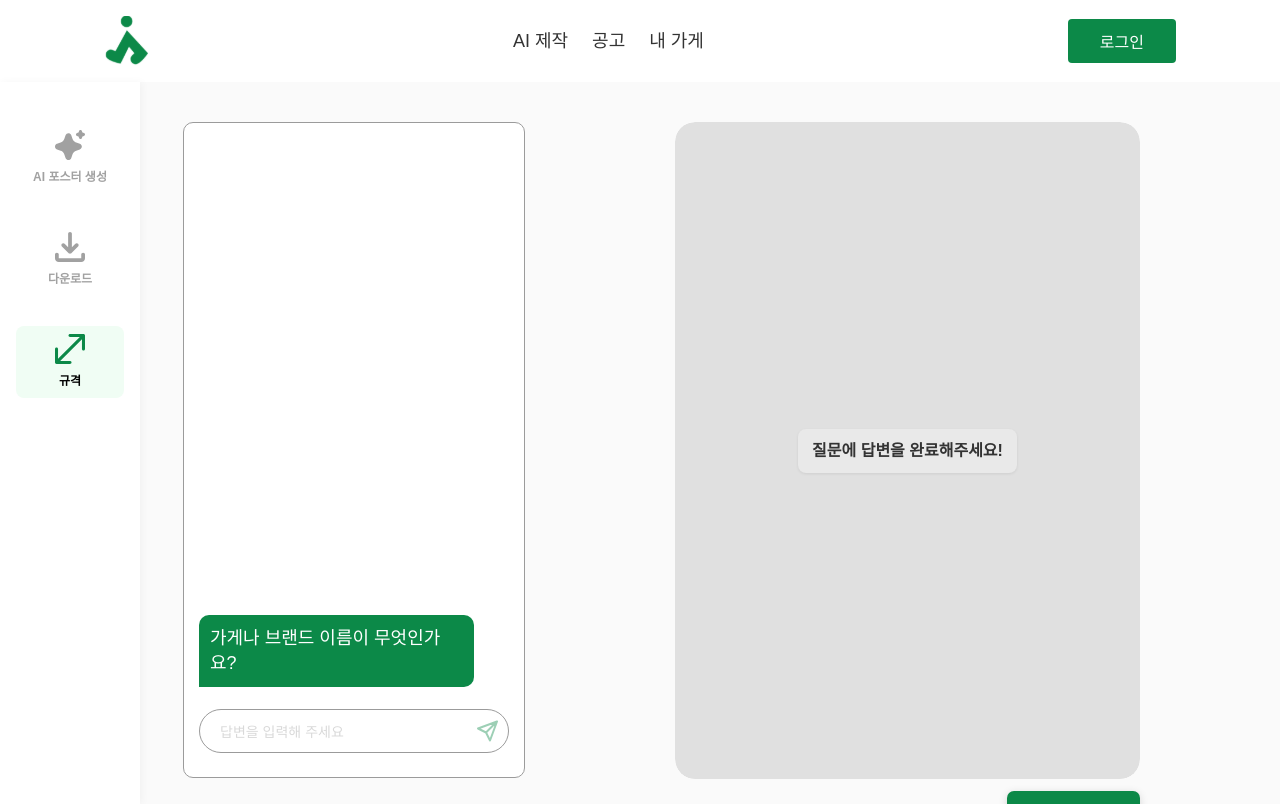
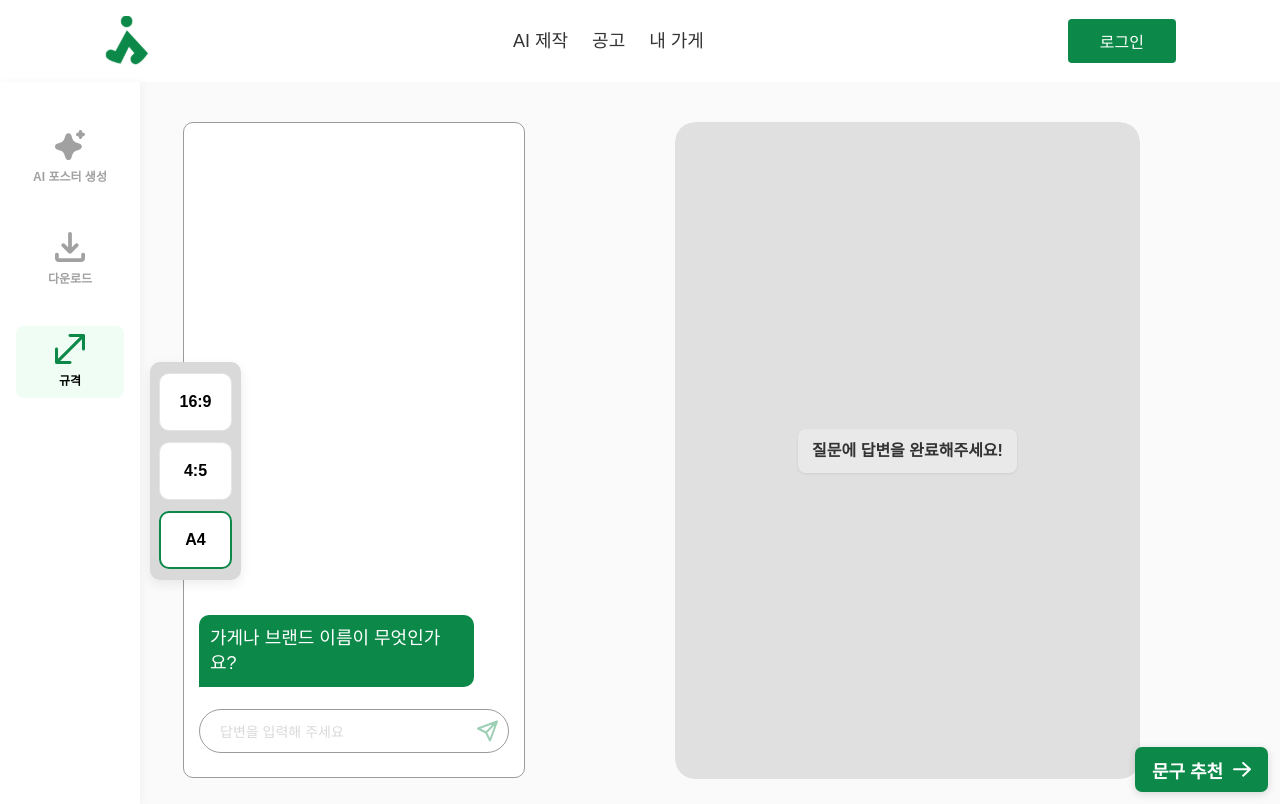
Before and after one commit to 25-sw/Masil-fe, a React (Vite) app: page /createPoster in a window 1280 px wide. Both pictures are taken after a click on the element "규격". Built offline with nearby package versions, Linux system fonts and the light colour scheme; no server answers.

Commit message:
feat: size 설정

```diff
--- a/src/pages/createPoster/index.tsx
+++ b/src/pages/createPoster/index.tsx
@@ -1,4 +1,5 @@
 import { useEffect, useRef, useState, type FormEvent } from "react";
+import { useLocation } from "react-router-dom";
 import { toast } from "react-toastify";
 import * as S from "./style";
 import { Sidebar } from "@/components/createPoster/Sidebar";
@@ -12,11 +13,19 @@ import type {
   PosterState,
 } from "../../types/types";
 
+type LocationState = { posterSrc?: string } | null;
+
 export default function Create() {
+  const location = useLocation();
+  const initialPosterSrc = (location.state as LocationState)?.posterSrc;
+  const [presetPosterSrc] = useState<string | undefined>(initialPosterSrc);
+  const hasPreset = !!presetPosterSrc;
   const [messages, setMessages] = useState<Message[]>([]);
   const [inputValue, setInputValue] = useState("");
   const [activeMenu, setActiveMenu] = useState<MenuKey>("ai");
-  const [posterState, setPosterState] = useState<PosterState>("locked");
+  const [posterState, setPosterState] = useState<PosterState>(
+    hasPreset ? "ready" : "locked"
+  );
   const [displayMode, setDisplayMode] = useState<DisplayMode>("poster");
 
   const posterImgRef = useRef<HTMLImageElement | null>(null);
@@ -24,7 +33,7 @@ export default function Create() {
   const messagesWrapperRef = useRef<HTMLDivElement | null>(null);
 
   const [currentQuestionIndex, setCurrentQuestionIndex] = useState(0);
-  const [sizeKey] = useState<keyof typeof SIZE_PRESETS>("poster");
+  const [sizeKey, setSizeKey] = useState<keyof typeof SIZE_PRESETS>("poster");
   const { w: canvasW, h: canvasH } = SIZE_PRESETS[sizeKey];
 
   const handleSuggestClick = () => {
@@ -75,13 +84,13 @@ export default function Create() {
         setPosterState("loading");
         setTimeout(() => setPosterState("ready"), 5000);
       }
-    }, 400);
+    }, 1000);
 
     setInputValue("");
   };
 
   useEffect(() => {
-    if (messages.length === 0) {
+    if (!hasPreset && messages.length === 0) {
       setMessages([{ id: Date.now(), type: "ai", content: QUESTIONS[0] }]);
     }
   }, []);
@@ -132,9 +141,33 @@ export default function Create() {
     }
   };
 
+  const handleSizeSelect = (key: keyof typeof SIZE_PRESETS) => {
+    setSizeKey(key);
+  };
+
   return (
     <S.Container>
       <Sidebar activeMenu={activeMenu} onMenuClick={handleMenuClick} />
+      <S.SizePanel visible={activeMenu === "size"}>
+        <S.SizeOption
+          active={sizeKey === "16x9"}
+          onClick={() => handleSizeSelect("16x9")}
+        >
+          16:9
+        </S.SizeOption>
+        <S.SizeOption
+          active={sizeKey === "4x5"}
+          onClick={() => handleSizeSelect("4x5")}
+        >
+          4:5
+        </S.SizeOption>
+        <S.SizeOption
+          active={sizeKey === "a4" || sizeKey === "poster"}
+          onClick={() => handleSizeSelect("a4")}
+        >
+          A4
+        </S.SizeOption>
+      </S.SizePanel>
       <S.MainContent>
         <S.ChatContainer>
           <ChatPanel
@@ -154,6 +187,7 @@ export default function Create() {
           posterImgRef={posterImgRef}
           snsImgRef={snsImgRef}
           onSuggestClick={handleSuggestClick}
+          posterSrc={presetPosterSrc}
         />
       </S.MainContent>
     </S.Container>
--- a/src/pages/createPoster/style.ts
+++ b/src/pages/createPoster/style.ts
@@ -309,6 +309,10 @@ export const SendButton = styled.button`
 `;
 
 export const SuggestionButton = styled.button`
+  position: absolute;
+  right: 12px;
+  bottom: 12px;
+  z-index: 4;
   width: 133px;
   height: 45px;
   border: none;
@@ -323,8 +327,6 @@ export const SuggestionButton = styled.button`
   font-weight: 600;
   cursor: pointer;
   box-shadow: 0 2px 8px rgba(0, 0, 0, 0.15);
-  margin-top: 12px;
-  align-self: flex-end;
 
   &:hover {
     filter: brightness(0.95);
@@ -336,3 +338,39 @@ export const PosterColumn = styled.div`
   flex-direction: column;
   align-items: flex-end;
 `;
+
+export const SizePanel = styled.div<{ visible?: boolean }>`
+  position: absolute;
+  left: 150px;
+  top: 280px;
+  width: 91px;
+  height: 218px;
+  border-radius: 10px;
+  background: #d9d9d9;
+  padding: 11px 9px;
+  box-shadow: 0 4px 12px rgba(0, 0, 0, 0.08);
+  display: ${({ visible }) => (visible ? "flex" : "none")};
+  flex-direction: column;
+  gap: 11px;
+  z-index: 20;
+`;
+
+export const SizeOption = styled.button<{ active?: boolean }>`
+  width: 73px;
+  height: 58px;
+  border-radius: 10px;
+  background: #fff;
+  border: ${({ active }) =>
+    active ? "2px solid #0c8948" : "1px solid #e5e5e5"};
+  color: #000;
+  display: flex;
+  align-items: center;
+  justify-content: center;
+  font-size: 16px;
+  font-weight: 600;
+  cursor: pointer;
+
+  &:hover {
+    box-shadow: 0 0 0 2px rgba(12, 137, 72, 0.12) inset;
+  }
+`;
```
